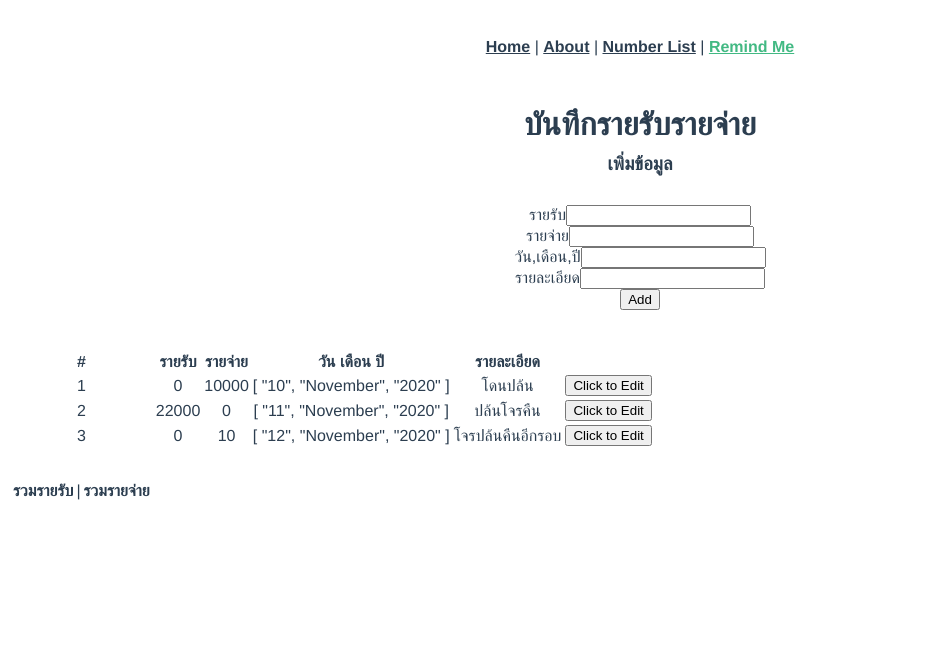
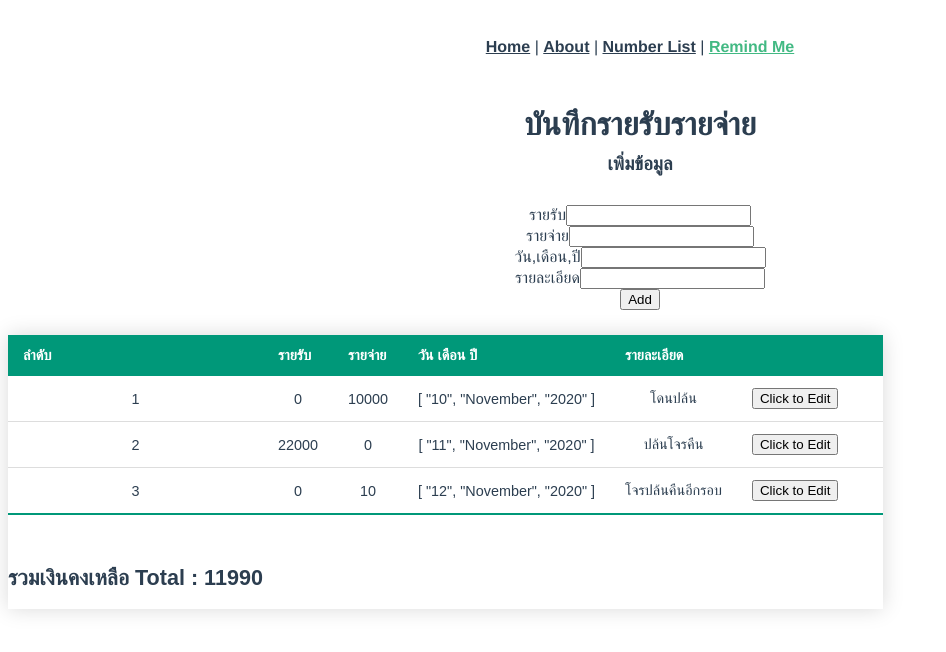
Before and after one commit to Aqukinnn/vue_memo, a Vue app: page /remind in a window 1280 px wide. Shown: the top 652 px of the page, without its empty margins (0-946 px from the left). Built offline with nearby package versions, Linux system fonts and the light colour scheme.

Commit message:
Update MemoTable.vue

```diff
--- a/src/components/MemoTable.vue
+++ b/src/components/MemoTable.vue
@@ -1,19 +1,22 @@
 <template>
-  <div class = "tables">
-    <table>
+  <div>
+    <table class="styled-table">
       <thead>
         <tr>
-          <th>#</th>
-          <th>รายรับ</th>
-          <th>รายจ่าย</th>
-          <th>วัน เดือน ปี</th>
-          <th>รายละเอียด</th>
+          <th >ลำดับ</th>
+          <th >รายรับ</th>
+          <th >รายจ่าย</th>
+          <th >วัน เดือน ปี</th>
+          <th >รายละเอียด</th>
+          <th ></th>
+          <th ></th>
 
         </tr>
       </thead>
       <tbody >
         <tr v-for="(mem, index) in memos" :key="index">
           <td>{{ index + 1 }}</td>
+
           <td v-if="index !== editIndex">{{ mem.money.profits }}</td>
           <td v-if="index === editIndex">
             <input type="text" v-model="form.money.profits" />
@@ -44,11 +47,7 @@
         </tr>
       </tbody>
       <div class = "second">
-        <tr>
-          <th> รวมรายรับ </th>|
-          <th> รวมรายจ่าย </th>
-        </tr>
-
+        <h2> รวมเงินคงเหลือ Total : {{ result }}</h2>
       </div>
     </table>
   </div>
@@ -60,6 +59,7 @@ export default {
   data() {
     return {
       // สำหรับแสดงข้อมูล
+      totals:0,
       memos: [],
 
       // สำหรับฟอร์มแก้ไข
@@ -72,6 +72,17 @@ export default {
         type: "",detail:""
       },
     }
+  },
+  computed: {
+    result: function() {
+      let income = 0;
+      let expense = 0;
+      for (let inx of this.memos) {
+        income += parseFloat(inx.money.profits);
+        expense += parseFloat(inx.money.losts);
+      }
+      return income - expense;
+    },
   },
   created() {
     this.fetchMemo()
@@ -110,21 +121,49 @@ export default {
       MemoStore.dispatch("editMemo", payload)
       this.closeForm()
     },
-    total_profits(){
-        profits = Number(document.calculator.people.value);
-        b = Number(document.calculator.price.value);
-        c = a * b;
-        document.calculator.total.value=c;
+    total(){
+      var totals = 0
+      for(i=0;i<this.form.money.length;i++){
+          totals = this.form.money.profits-this.form.money.losts
+        }
     }
   },
 }
 </script>
 
 <style scoped lang ="scss">
-  .tables{
-    margin: 40px 0 0;
+
+  .second{
+    margin: 50px 0 0;
   }
-  .second{
-    margin: 30px 0 0;
-  }
+
+  .styled-table {
+    border-collapse: collapse;
+    margin: 25px 0;
+    font-size: 0.9em;
+    font-family: sans-serif;
+    min-width: 400px;
+    box-shadow: 0 0 20px rgba(0, 0, 0, 0.15);
+}
+.styled-table thead tr {
+    background-color: #009879;
+    color: #ffffff;
+    text-align: left;
+}
+.styled-table th,
+.styled-table td {
+    padding: 12px 15px;
+}
+.styled-table tbody tr {
+    border-bottom: 1px solid #dddddd;
+}
+
+
+.styled-table tbody tr:last-of-type {
+    border-bottom: 2px solid #009879;
+}
+.styled-table tbody tr.active-row {
+    font-weight: bold;
+    color: #009879;
+}
 </style>
```
